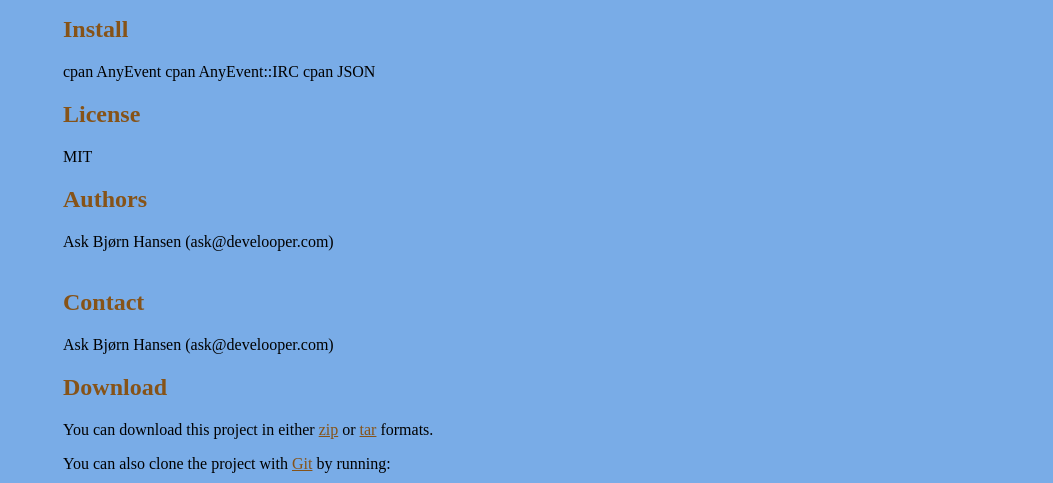
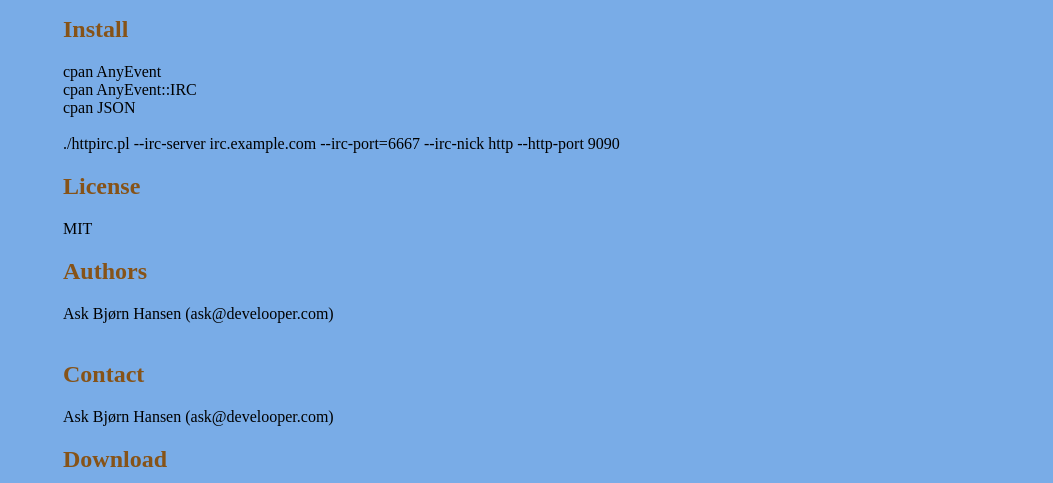
Before and after one commit to abh/httpirc, a plain HTML site: page index.html in a window 1280 px wide. Shown: the part 317-800 px from the top of the page, without its empty margins (227-1280 px from the left). Drawn offline with Linux system fonts and the light colour scheme.

Commit message:
Run me example

```diff
--- a/index.html
+++ b/index.html
@@ -55,9 +55,11 @@
     <p>httpirc allows you to post messages to IRC servers via HTTP.  It's useful to have an easy way for your monitoring system, bug tracker etc post messages to your company or project IRC server / channel.</p><h2>Dependencies</h2>
 <p>perl and the following perl modules: AnyEvent, AnyEvent::IRC, JSON</p>
 <h2>Install</h2>
-<p>cpan AnyEvent
-cpan AnyEvent::IRC
-cpan JSON</p>
+<p>cpan AnyEvent<br>
+cpan AnyEvent::IRC<br>
+cpan JSON<br><br>
+./httpirc.pl --irc-server irc.example.com --irc-port=6667 --irc-nick http --http-port 9090
+</p>
 <h2>License</h2>
 <p>MIT</p>
 <h2>Authors</h2>
```
